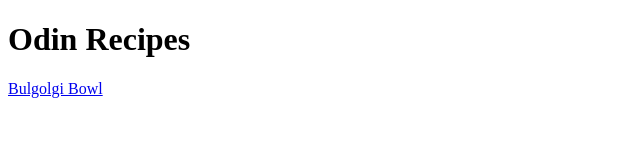
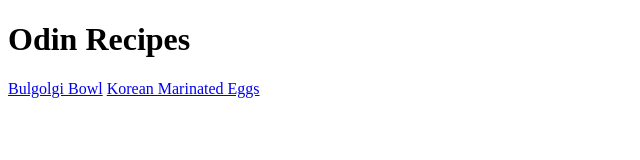
Before and after one commit to litostris/odin-recipes, a plain HTML site: page index.html in a window 1280 px wide. Shown: the whole page, without its empty margins (0-640 px from the left). Drawn offline with Linux system fonts and the light colour scheme.

Commit message:
Add marinated eggs

```diff
--- a/index.html
+++ b/index.html
@@ -9,5 +9,6 @@
 <body>
   <h1>Odin Recipes</h1>
   <a href="recipes/bulgolgi-bowl.html">Bulgolgi Bowl</a>
+  <a href="recipes/korean-marinated-eggs.html">Korean Marinated Eggs</a>
 </body>
 </html>
```
